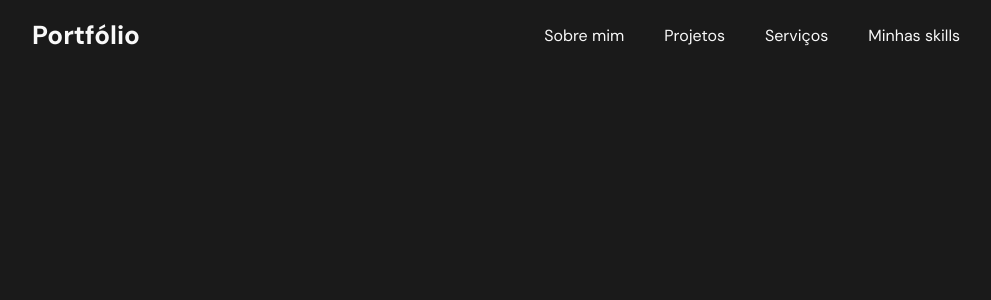
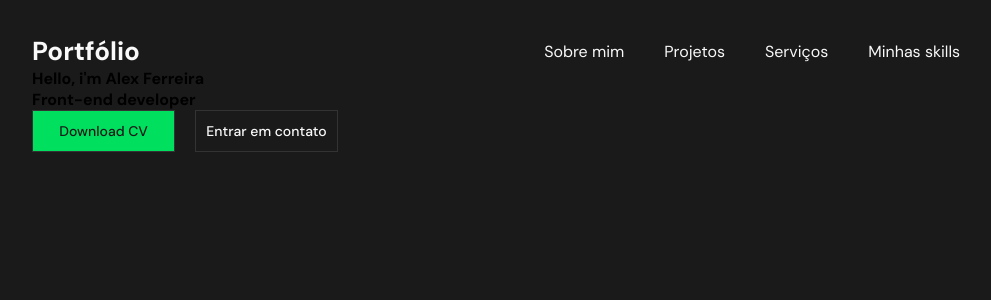
Before and after one commit to alexferreira1796/my-portfolio, a Next.js app: page / in a window 1280 px wide. Shown: the top 300 px of the page, without its empty margins (124-1115 px from the left). Built offline with nearby package versions, Linux system fonts and the light colour scheme.

Commit message:
implementado o button

```diff
--- /dev/null
+++ b/src/components/Button/index.tsx
@@ -0,0 +1,23 @@
+import * as S from './styles'
+
+export interface IColors {
+    color: string;
+    bgColor: string;
+}
+
+interface IButton {
+    text: string;
+    colors: IColors;
+
+}
+
+export const Button = ({
+    text,
+    colors,
+}: IButton) => {
+    return (
+        <S.Button colors={colors}>
+            {text}
+        </S.Button>
+    )
+}
--- /dev/null
+++ b/src/components/Button/styles.ts
@@ -0,0 +1,16 @@
+import styled from "styled-components";
+import { IColors } from './index'
+
+interface IButton {
+    colors: IColors;
+}
+
+export const Button = styled.button`
+    background-color: ${(props: IButton) => `${props.colors.bgColor}`};
+    color: ${(props: IButton) => `${props.colors.color}`};
+
+    &:hover {
+        background-color: ${(props: IButton) => `${props.colors.color}`};
+        color: ${(props: IButton) => `${props.colors.bgColor}`};
+    }
+`;
--- a/src/components/Header/styles.ts
+++ b/src/components/Header/styles.ts
@@ -2,7 +2,7 @@
 
 export const Header = styled.header`
     width: 100%;
-    height: 35px;
+    height: auto;
     display: flex;
     align-items: center;
     justify-content: space-between;
--- /dev/null
+++ b/src/components/SectionHello/index.tsx
@@ -0,0 +1,30 @@
+import * as S from './styles'
+import { Button } from '../Button';
+import theme from '../../global/styles/theme';
+
+export const SectionHello = () => {
+    return (
+        <S.Container>
+            <S.Title>
+                Hello, {"i'm Alex Ferreira"}
+            </S.Title>
+            <S.Subtitle>
+                Front-end developer
+            </S.Subtitle>
+
+            <S.Buttons>
+                <Button text="Download CV" colors={{
+                    color: theme.colors.primary,
+                    bgColor: theme.colors.tertiary
+                }}
+                />
+                <Button text="Entrar em contato" colors={{
+                    color: theme.colors.white,
+                    bgColor: theme.colors.primary
+                }}
+                />
+            </S.Buttons>
+
+        </S.Container>
+    )
+}
--- /dev/null
+++ b/src/components/SectionHello/styles.ts
@@ -0,0 +1,18 @@
+import styled from "styled-components";
+
+export const Container = styled.section`
+    width: 100%auto;
+`
+
+export const Title = styled.h1``
+
+export const Subtitle = styled.h4``
+
+export const Buttons = styled.section`
+    display: flex;
+    align-items: center;
+
+    & button {
+        margin-right: 20px;
+    }
+`
--- a/src/global/styles/global.ts
+++ b/src/global/styles/global.ts
@@ -6,6 +6,7 @@
         padding: 0;
         font-size: 100%;
         box-sizing: border-box;
+        border: none;
     }
 
     html, body {
@@ -31,5 +32,19 @@
 
     a {
         text-decoration: none;
+        cursor: pointer;
+    }
+
+    button {
+        outline: none;
+        width: 143px;
+        height: 42px;
+        font-family: ${({theme}) => theme.fonts.medium.fontFamily};
+        font-weight: ${({theme}) => theme.fonts.medium.fontWeight};
+        cursor: pointer;
+        transition: all 0.2s ease-in-out;
+        border: 1px solid #333333;
+        padding: 10px;
+        font-size: 14px;
     }
 `;
--- a/src/pages/index.tsx
+++ b/src/pages/index.tsx
@@ -1,5 +1,6 @@
 import { Title } from "../components/Title";
 import { Header } from "../components/Header";
+import { SectionHello } from '../components/SectionHello'
 import * as S from "../global/styles/home";
 
 const Home = () => {
@@ -7,6 +8,7 @@
     <S.Container>
       <Title />
       <Header />
+      <SectionHello />
     </S.Container>
   )
 }
```
